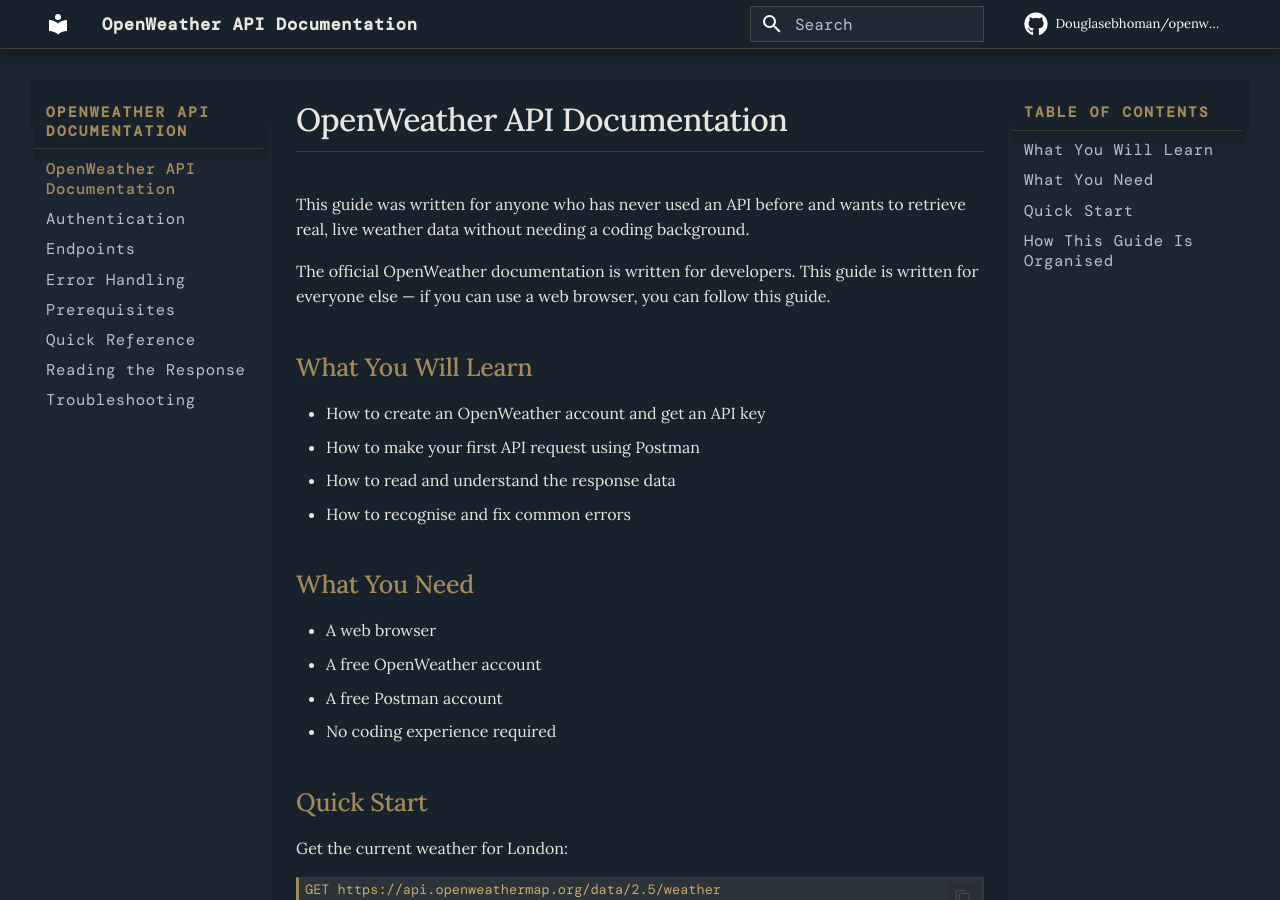
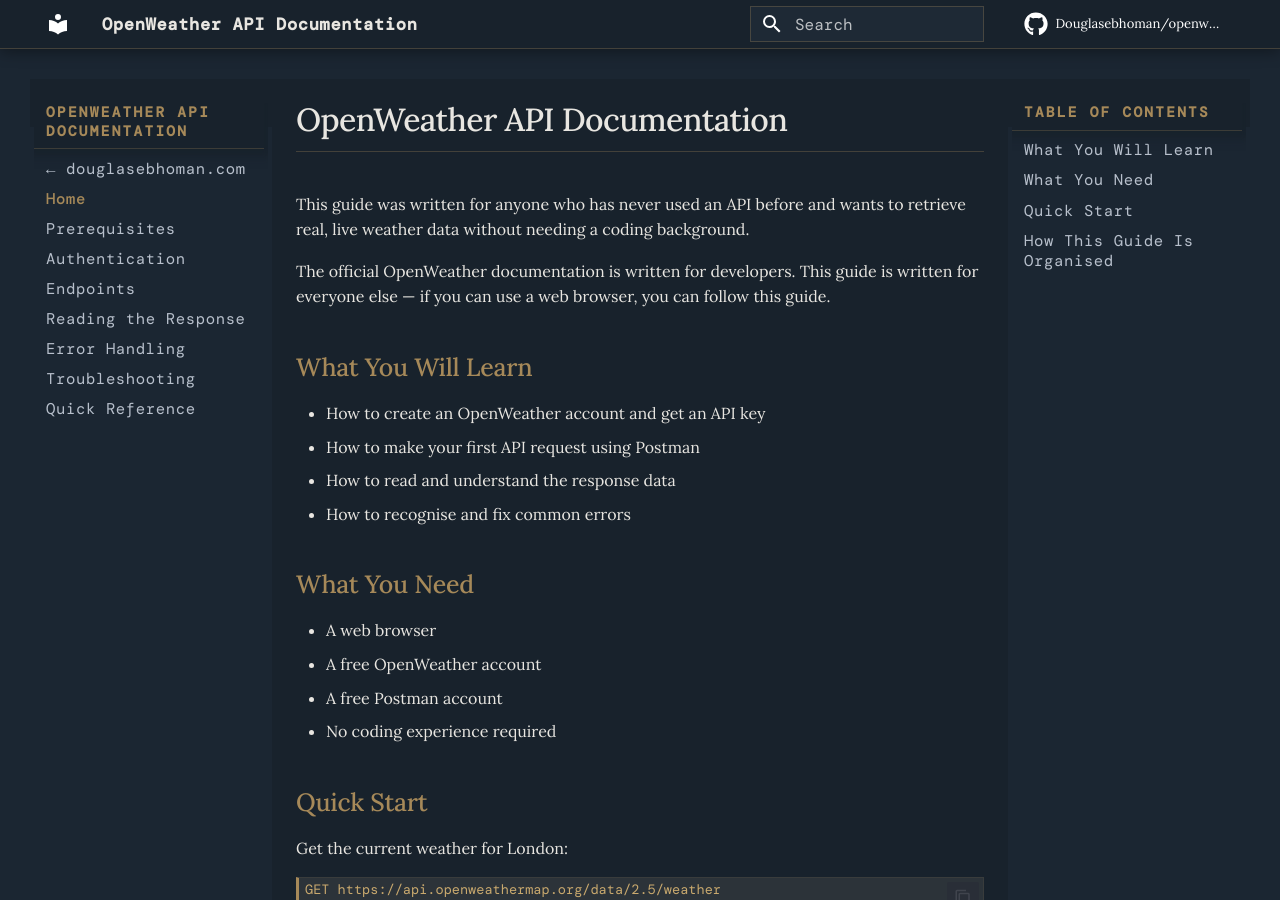
Before and after one commit to Douglasebhoman/openweather-docs, an MkDocs documentation site: the page built from docs/index.md, in a window 1280 px wide and 900 px high. Built offline with MkDocs 1.6.1 and Material for MkDocs 9.7.7, drawn with Linux system fonts in a browser that asks for light colours; some web fonts are replaced; comment, search, counter and statistics services are not loaded; some of the changed lines change nothing that is shown.

Commit message:
fix: add back link to douglasebhoman.com in nav

```diff
--- a/mkdocs.yml
+++ b/mkdocs.yml
@@ -25,6 +25,17 @@
   icon:
     repo: fontawesome/brands/github
 
+nav:
+  - '← douglasebhoman.com': 'https://douglasebhoman.com'
+  - Home: index.md
+  - Prerequisites: prerequisites.md
+  - Authentication: authentication.md
+  - Endpoints: endpoints.md
+  - Reading the Response: response.md
+  - Error Handling: errors.md
+  - Troubleshooting: troubleshooting.md
+  - Quick Reference: quickreference.md
+
 extra_css:
   - stylesheets/brand.css
 
```
